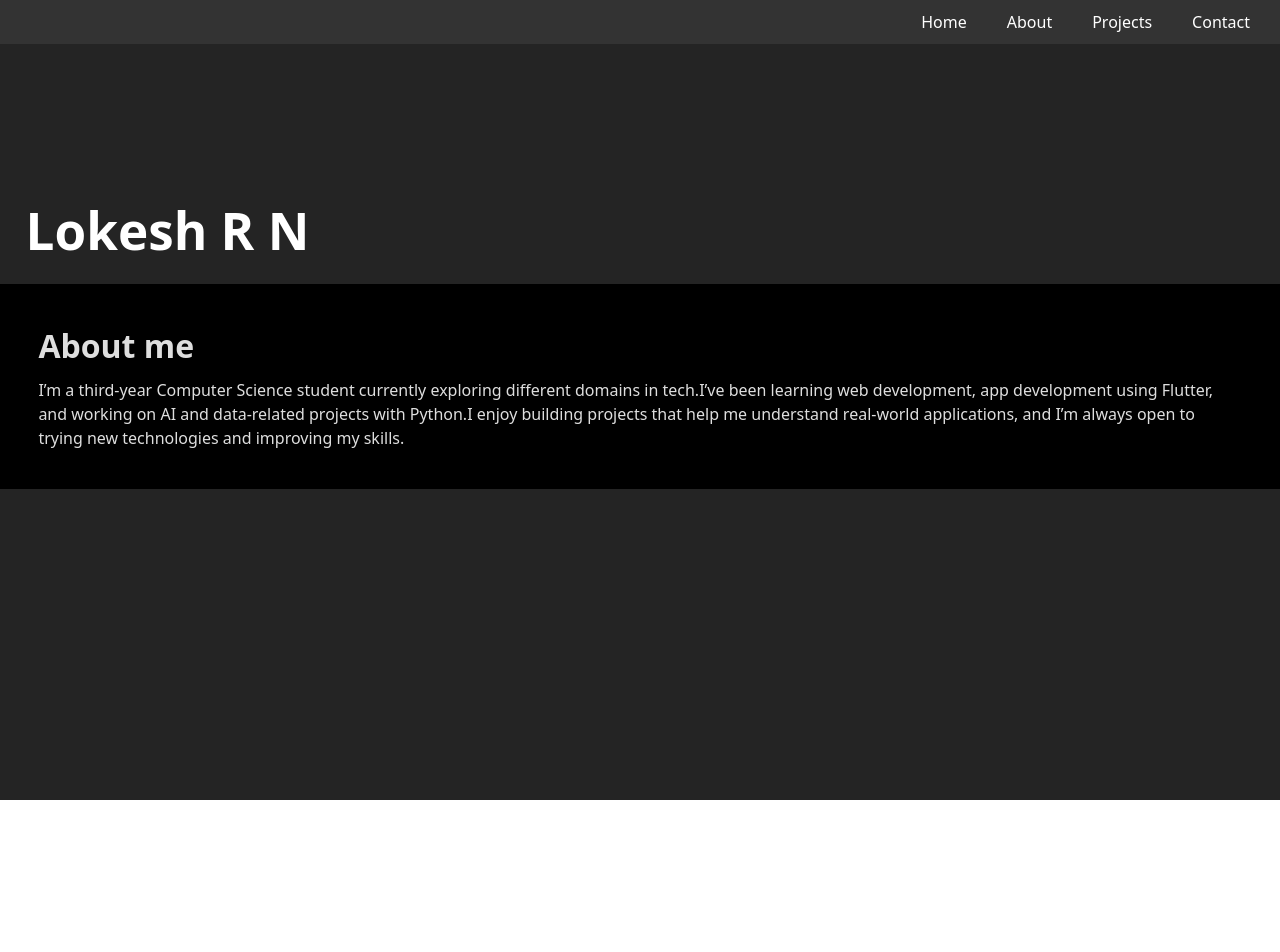
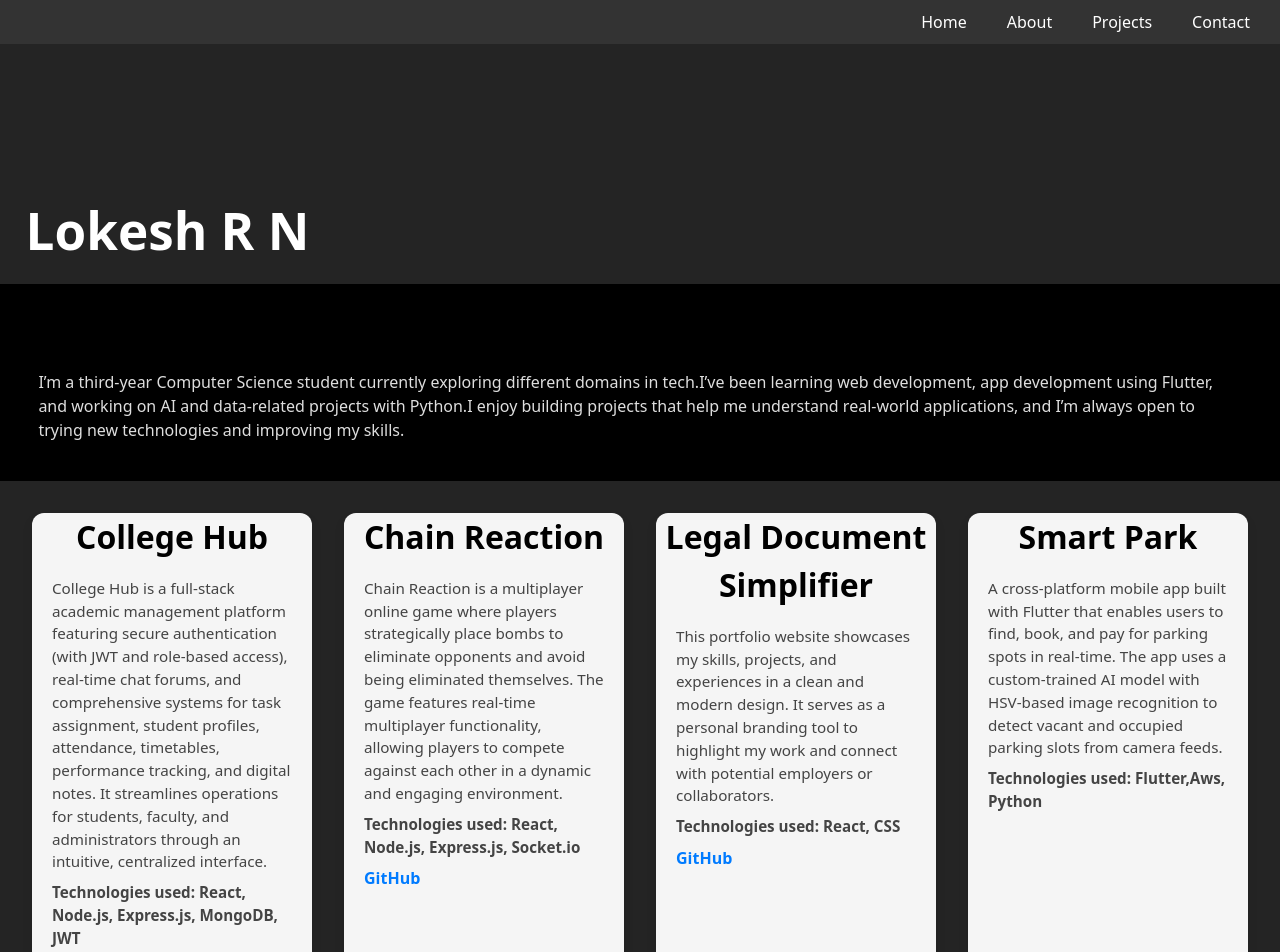
Before and after one commit to Lokesh-1511/Portfolio, a React (Vite) app in the folder portfolio/: page / in a window 1280 px wide. Shown: the top 952 px of the page. Before the commit the page ends 800 px from the top, so only its background shows below. Built offline with nearby package versions, Linux system fonts and the light colour scheme.

Commit message:
added card layout for projects section

```diff
--- a/portfolio/src/App.jsx
+++ b/portfolio/src/App.jsx
@@ -3,12 +3,14 @@ import './App.css'
 import Header from './components/Header/Header.jsx'
 import About from './components/About/About.jsx'
 import Navbar from './components/Navbar/Navbar.jsx'
+import Projects from './components/Projects/Projects.jsx'
 function App() {
   return (
     <div className="App">
       <Navbar/>
       <Header/>
       <About/>
+      <Projects/>
     </div>
   )
 }
--- a/portfolio/src/components/Projects/Projects.css
+++ b/portfolio/src/components/Projects/Projects.css
@@ -0,0 +1,57 @@
+/* Projects.css */
+
+.projects-grid {
+  display: grid;
+  grid-template-columns: repeat(auto-fit, minmax(280px, 1fr));
+  gap: 2rem;
+  padding: 2rem;
+}
+h2{
+    color:black;
+    margin:0 auto;
+    text-align:center;
+}
+.project-card {
+  background:whitesmoke;
+  border-radius: 12px;
+  box-shadow: 0 6px 12px rgba(0, 0, 0, 0.08);
+  overflow: hidden;
+  transition: transform 0.3s ease, box-shadow 0.3s ease;
+}
+
+.project-card:hover {
+  transform: translateY(-5px);
+  box-shadow: 0 12px 24px rgba(0, 0, 0, 0.15);
+}
+
+.project-card img {
+  width: 100%;
+  height: 180px;
+  object-fit: cover;
+}
+
+.card-content {
+  padding: 1rem 1.25rem;
+}
+
+.card-content h2 {
+  font-size: 1.2rem;
+  margin-bottom: 0.5rem;
+}
+
+.card-content p {
+  font-size: 0.95rem;
+  color: #444;
+  margin-bottom: 0.5rem;
+  line-height: 1.5;
+}
+
+.card-content a {
+  color: #007bff;
+  font-weight: bold;
+  text-decoration: none;
+}
+
+.card-content a:hover {
+  text-decoration: underline;
+}
--- a/portfolio/src/components/Projects/Projects.jsx
+++ b/portfolio/src/components/Projects/Projects.jsx
@@ -1,26 +1,53 @@
-import React from 'react'
+import React from 'react';
+import content from '../../content.json';
+import './Projects.css';
+// // Import images
+// import img1 from '../../assets/projects/1.png';
+// import img2 from '../../assets/projects/2.png';
+// import img3 from '../../assets/projects/3.png';
+// import img4 from '../../assets/projects/4.png';
+
+// // Map keys to image files
+// const imageMap = {
+//   1: img1,
+//   2: img2,
+//   3: img3,
+//   4: img4
+// };
 
 function Projects() {
   return (
     <div className="projects-grid">
-      <ProjectCard
-        title="College Hub"
-        image="https://via.placeholder.com/150"
-        description="Multiplayer strategy game using React, Socket.io."
-        tech="React, Node.js, Socket.io"
-        githubLink="
+      {Object.entries(content.projects).map(([key, project]) => (
+        <ProjectCard
+          key={key}
+          title={project.title}
+          //image={imageMap[key]}
+          description={project.description}
+          tech={project.tech}
+          githubLink={project.githubLink}
+        />
+      ))}
     </div>
-  )
+  );
 }
+
 function ProjectCard({ title, image, description, tech, githubLink }) {
-  return (<section className="project-card">
-        <h2 id="title">College Hub</h2>
-        <img src=""/>
-        <section className="card-content">
-            <p>Multiplayer strategy game using React, Socket.io.</p>
-            <p><strong>Tech:</strong> React, Node.js, Socket.io</p>
-            <a href="https://github.com/..." target="_blank">GitHub</a>
-        </section>
-      </section>);
+  return (
+    <section className="project-card">
+      <h2>{title}</h2>
+      {/* <img src={image} alt={`${title} preview`} /> */}
+      <section className="card-content">
+        <p>{description}</p>
+        <p><strong>{tech}</strong></p>
+        {githubLink && (
+          <a href={githubLink} target="_blank" rel="noopener noreferrer">
+            GitHub
+          </a>
+        )}
+      </section>
+    </section>
+  );
 }
+
 export default Projects;
--- a/portfolio/src/content.json
+++ b/portfolio/src/content.json
@@ -4,22 +4,29 @@
         "description": "I’m a third-year Computer Science student currently exploring different domains in tech.I’ve been learning web development, app development using Flutter, and working on AI and data-related projects with Python.I enjoy building projects that help me understand real-world applications, and I’m always open to trying new technologies and improving my skills."
     },
     "projects":{
-        "project1":{
+        "1":{
             "title":"College Hub",
             "description":"College Hub is a full-stack academic management platform featuring secure authentication (with JWT and role-based access), real-time chat forums, and comprehensive systems for task assignment, student profiles, attendance, timetables, performance tracking, and digital notes. It streamlines operations for students, faculty, and administrators through an intuitive, centralized interface.",
             "tech":"Technologies used: React, Node.js, Express.js, MongoDB, JWT",
             "githubLink":"https://github.com/Aaje192/FullStack-Project-_-College-Hub"
         },
-        "project2":{
+        "2":{
             "title":"Chain Reaction",
             "description":"Chain Reaction is a multiplayer online game where players strategically place bombs to eliminate opponents and avoid being eliminated themselves. The game features real-time multiplayer functionality, allowing players to compete against each other in a dynamic and engaging environment.",
             "tech":"Technologies used: React, Node.js, Express.js, Socket.io",
             "githubLink":"https://github.com/Lokesh-1511/chain-reaction"
         },
-        "project3":{
+        "3":{
             "title":"Legal Document Simplifier",
             "description":"This portfolio website showcases my skills, projects, and experiences in a clean and modern design. It serves as a personal branding tool to highlight my work and connect with potential employers or collaborators.",
-            "tech":"Technologies used: React, CSS"
+            "tech":"Technologies used: React, CSS",
+            "githubLink":"https://github.com/Lokesh-1511/legal-doc-simplifier"
+        },
+        "4":{
+            "title":"Smart Park",
+            "description":"A cross-platform mobile app built with Flutter that enables users to find, book, and pay for parking spots in real-time. The app uses a custom-trained AI model with HSV-based image recognition to detect vacant and occupied parking slots from camera feeds.",
+            "tech":"Technologies used: Flutter,Aws, Python",
+            "githubLink":""
+        }
     }
 }
-}
```
